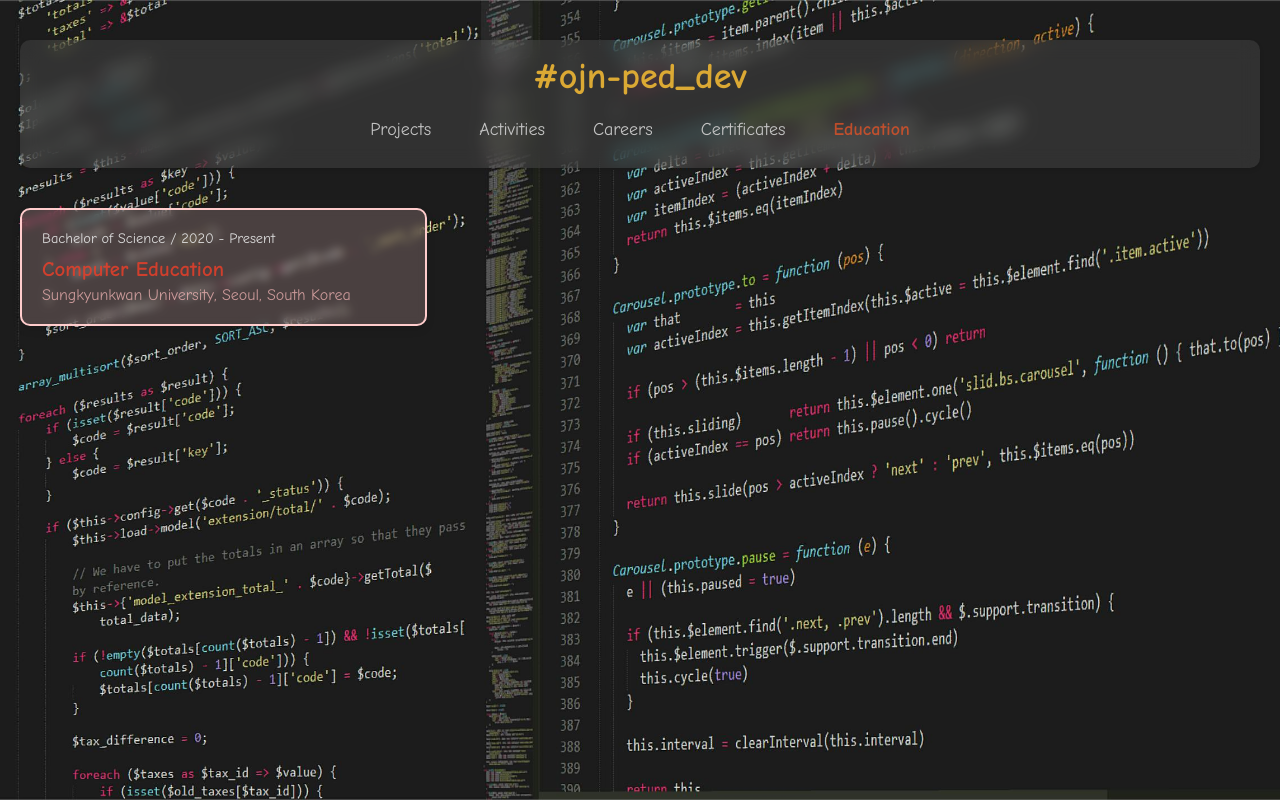
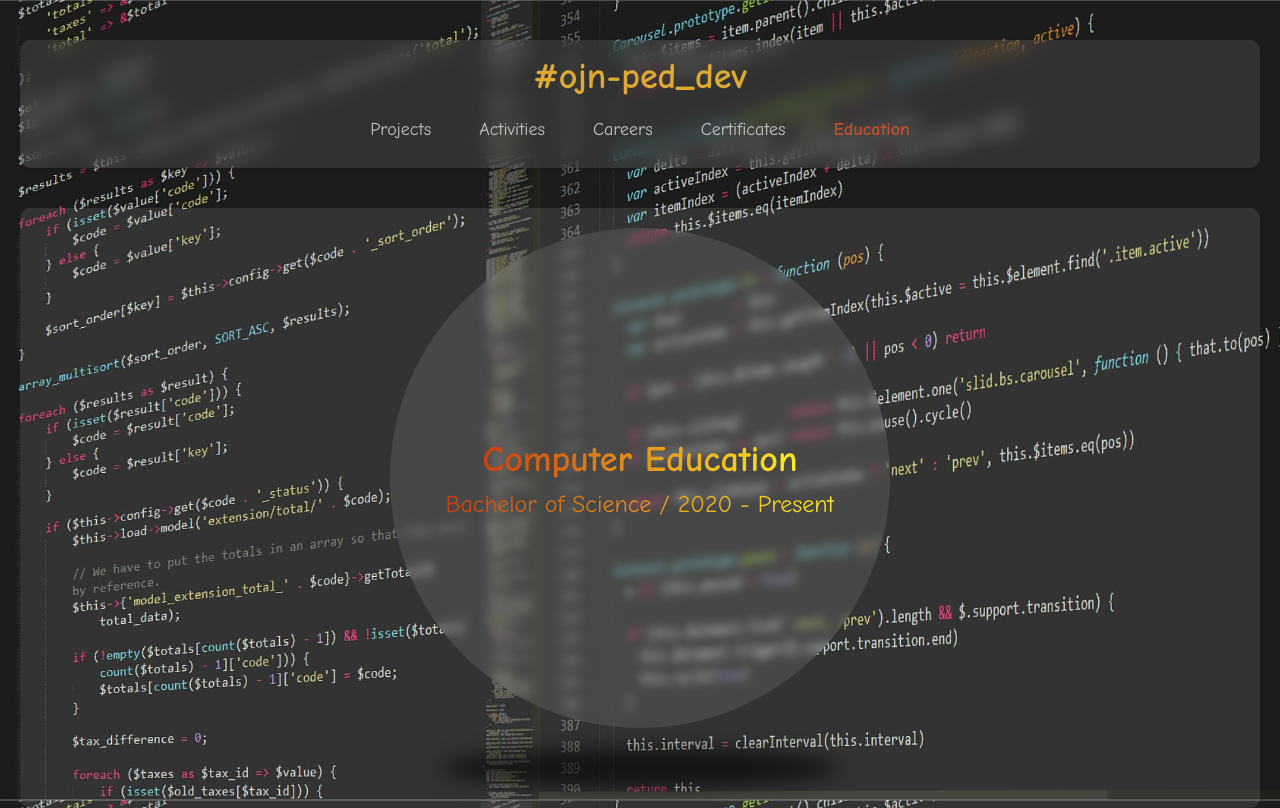
Before and after one commit to nimod7890/final-project, a plain HTML site: page views/education/education.html in a window 1280 px wide. Drawn offline with Linux system fonts and the light colour scheme.

Commit message:
design: education

```diff
--- /dev/null
+++ b/views/education/education.css
@@ -0,0 +1,114 @@
+#education-container {
+  display: flex;
+  justify-content: center;
+  align-items: center;
+  background: rgba(255, 255, 255, 0.1);
+  border-radius: 10px;
+}
+
+.carousel-container {
+  display: flex;
+  scroll-snap-type: x mandatory;
+  scroll-behavior: smooth;
+  margin: 0 auto;
+  position: relative;
+  width: 530px;
+  height: 600px;
+  overflow: hidden;
+}
+
+.carousel-item {
+  flex: 0 0 500px;
+  flex-direction: column;
+  scroll-snap-align: center;
+
+  display: flex;
+  align-items: center;
+  justify-content: center;
+
+  background: rgba(255, 255, 255, 0.1);
+  backdrop-filter: blur(5px);
+  border-radius: 100%;
+  padding: 10px;
+  box-sizing: border-box;
+  cursor: pointer;
+  transition: transform 0.5s ease, box-shadow 0.3s ease;
+  margin: 20px;
+  width: 500px;
+  height: 500px;
+  position: relative;
+  transform: rotateY(0deg) translateZ(0);
+}
+
+.carousel-item::after {
+  content: "";
+  position: absolute;
+  bottom: -60px; /* 그림자의 위치 */
+  left: 50%;
+  transform: translateX(-50%);
+  width: 400px;
+  height: 40px;
+  background: rgba(0, 0, 0, 0.6);
+  border-radius: 50%; /* 타원형 */
+  filter: blur(10px); /* 블러 효과 */
+}
+
+.carousel-item:hover {
+  transform: scale(1.05) rotateY(0deg) translateZ(0);
+  box-shadow: 0 12px 24px rgba(0, 0, 0, 0.3);
+}
+
+.title,
+.subtitle {
+  background: linear-gradient(to right, #cb4011, #fcea25);
+  background-clip: text;
+  -webkit-background-clip: text;
+  color: transparent;
+  text-align: center;
+}
+
+.title {
+  font-size: 36px;
+  font-weight: bold;
+  margin-bottom: 10px;
+}
+
+.subtitle {
+  font-size: 24px;
+}
+
+.carousel-container::-webkit-scrollbar {
+  display: none;
+}
+
+.carousel-container {
+  -ms-overflow-style: none;
+  scrollbar-width: none;
+}
+
+@media (max-width: 768px) {
+  .carousel-container {
+    width: 350px;
+    height: 400px;
+  }
+
+  .carousel-item {
+    flex: 0 0 300px;
+    width: 300px;
+    height: 300px;
+  }
+
+  .carousel-item::after {
+    width: 200px;
+    height: 30px;
+  }
+
+  .title {
+    font-size: 24px;
+    margin-bottom: 10px;
+  }
+
+  .subtitle {
+    font-size: 18px;
+  }
+}
--- a/views/education/education.html
+++ b/views/education/education.html
@@ -2,10 +2,13 @@
 <html lang="en">
   <head>
     <title>Portfolio - Education</title>
+    <link href="./education.css" rel="stylesheet" type="text/css" />
   </head>
   <body id="education">
-    <div id="education-area" class="area">
-      <!-- education will be added here dynamically -->
+    <div id="education-container">
+      <div id="education-area" class="carousel-container">
+        <!-- education will be added here dynamically -->
+      </div>
     </div>
   </body>
   <script src="/components/header/header.js"></script>
--- a/views/education/education.js
+++ b/views/education/education.js
@@ -5,12 +5,64 @@ const education = [
     title: "Computer Education",
     description: "Sungkyunkwan University, Seoul, South Korea",
   },
+  {
+    id: 2,
+    subtitle: "High School / 2017 - 2020",
+    title: "General Education",
+    description: "Daejeon Girls' High School, Daejeon, South Korea",
+  },
 ];
 
-const script = document.createElement("script");
-script.src = "/components/card/card.js";
-document.body.appendChild(script);
+function loadCardList(data, containerId) {
+  const container = document.getElementById(containerId);
+  container.innerHTML = ""; // Clear previous content
 
-script.onload = function () {
+  // 복제된 첫 번째 아이템을 먼저 추가
+  const firstItemClone = createCarouselItem(data[data.length - 1]);
+  container.appendChild(firstItemClone);
+
+  // 원래 데이터 로드
+  data.forEach((edu) => {
+    const item = createCarouselItem(edu);
+    container.appendChild(item);
+  });
+
+  // 마지막 아이템 복제 추가
+  const lastItemClone = createCarouselItem(data[0]);
+  container.appendChild(lastItemClone);
+}
+
+function createCarouselItem(edu) {
+  const item = document.createElement("div");
+  item.className = "carousel-item";
+  item.innerHTML = `<h2 class="title">${edu.title}</h2><p class="subtitle">${edu.subtitle}</p>`;
+  item.onclick = () => {
+    window.location.href = `detail.html?id=${edu.id}`;
+  };
+  return item;
+}
+
+function startAutoSlide(containerId, interval = 2500) {
+  const container = document.getElementById(containerId);
+  let currentIndex = 1; // 시작 인덱스는 첫 번째 원래 아이템 (복제된 첫 아이템이 0)
+  container.scrollLeft = container.clientWidth; // 초기 위치 설정
+
+  setInterval(() => {
+    if (currentIndex >= education.length + 1) {
+      // 마지막 슬라이드를 넘어서면
+      container.style.transition = "none"; // 애니메이션 없이 리셋
+      container.scrollLeft = 0; // 스크롤 위치를 0으로 설정
+      currentIndex = 1; // 다시 시작
+    } else {
+      container.style.transition = "transform 0.5s ease"; // 스크롤 애니메이션 활성화
+    }
+
+    container.scrollLeft += container.clientWidth; // 다음 슬라이드로 이동
+    currentIndex++; // 인덱스 증가
+  }, interval);
+}
+
+window.onload = () => {
   loadCardList(education, "education-area");
+  startAutoSlide("education-area");
 };
```
